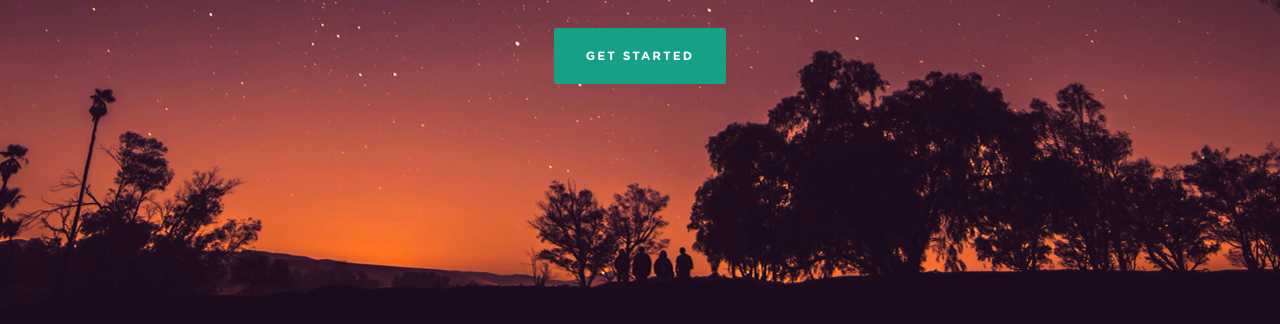
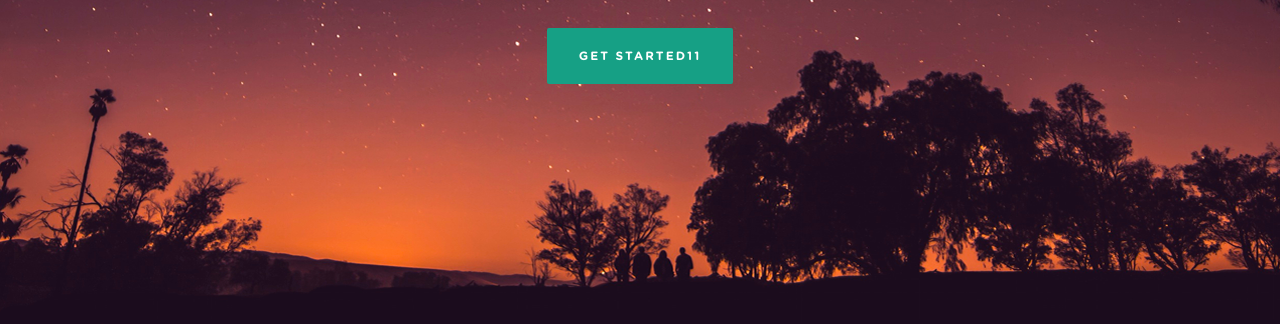
Before and after one commit to JSDenis/Lesson3, a plain HTML site: page index.html in a window 1280 px wide. Shown: the part 418-742 px from the top of the page. Drawn offline with Linux system fonts and the light colour scheme.

Commit message:
news commit

```diff
--- a/index.html
+++ b/index.html
@@ -26,7 +26,7 @@
                 <h1>your life , a photo</h1>
                 <p>print your life in a simple photo</p>
                 <div class="buttons">
-                    <a href="#">Get started</a>
+                    <a href="#">Get started11</a>
                 </div>
             </div>
 
--- a/style.css
+++ b/style.css
@@ -44,7 +44,7 @@ table {
 
 /************************/
 
-
+/**/
 
 
 body{
```
